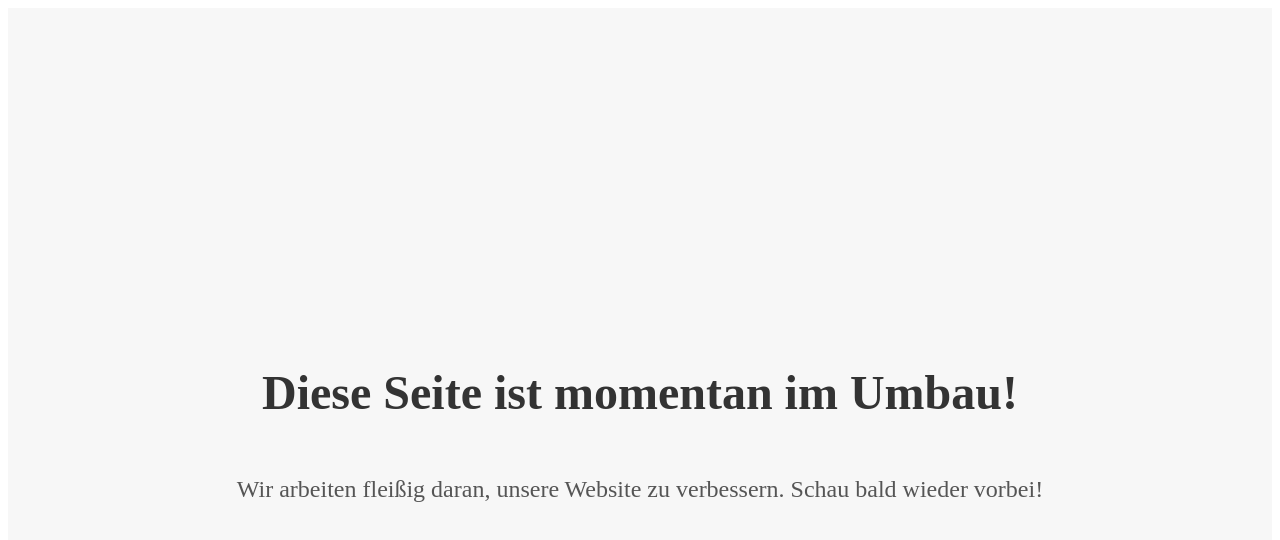
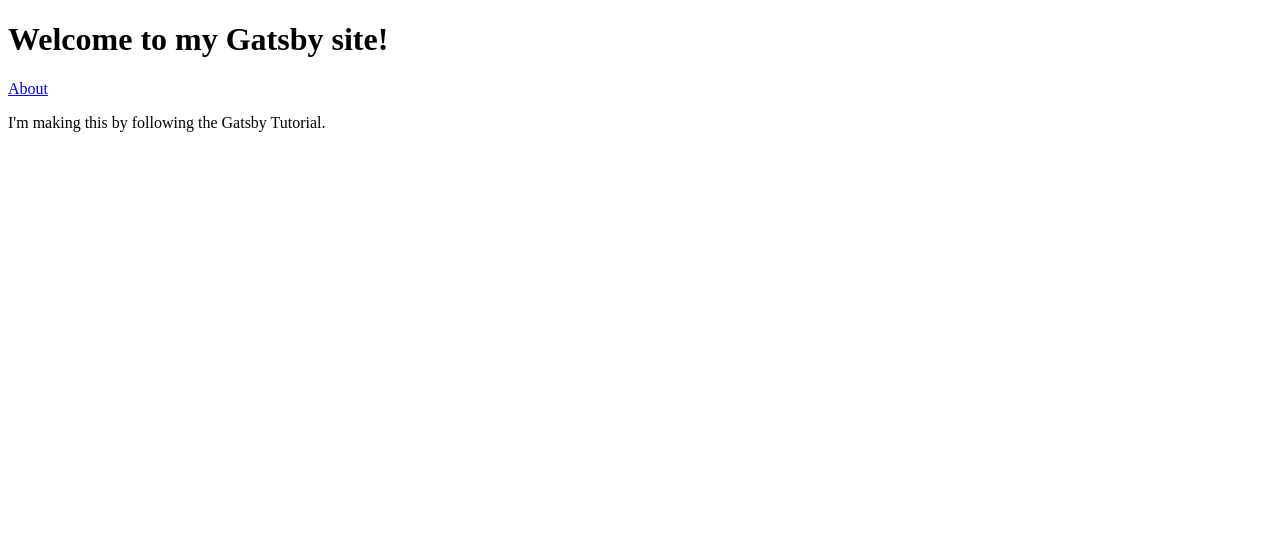
Before and after one commit to elyps/bastian-fischer.dev, a Gatsby site: page / in a window 1280 px wide. Built offline with nearby package versions, Linux system fonts and the light colour scheme; Gatsby itself is replaced by a stand-in of ours.

Commit message:
Create about page

```diff
--- a/src/pages/index.js
+++ b/src/pages/index.js
@@ -1,42 +1,20 @@
-// src/pages/index.js
+// Step 1: Import React
+import * as React from 'react'
+import { Link } from 'gatsby'
 
-import React from "react";
+// Step 2: Define your component
+const IndexPage = () => {
+  return (
+    <main>
+      <h1>Welcome to my Gatsby site!</h1>
+	  <Link to="/about">About</Link>
+      <p>I'm making this by following the Gatsby Tutorial.</p>
+    </main>
+  )
+}
 
-const UnderConstruction = () => (
-  <div style={styles.container}>
-    <h1 style={styles.heading}>Diese Seite ist momentan im Umbau!</h1>
-    <p style={styles.paragraph}>
-      Wir arbeiten fleißig daran, unsere Website zu verbessern. Schau bald wieder vorbei!
-    </p>
-  </div>
-);
+// You'll learn about this in the next task, just copy it for now
+export const Head = () => <title>Home Page</title>
 
-export const Head = () => <title>Under Construction</title>
-
-const styles = {
-  container: {
-    display: 'flex',
-    flexDirection: 'column',
-    alignItems: 'center',
-    justifyContent: 'center',
-    minHeight: '100vh',
-    backgroundColor: '#f7f7f7',
-    textAlign: 'center',
-    padding: '20px',
-  },
-  heading: {
-    fontSize: '3rem',
-    color: '#333',
-  },
-  paragraph: {
-    fontSize: '1.5rem',
-    color: '#555',
-    marginBottom: '20px',
-  },
-  image: {
-    maxWidth: '100%',
-    height: 'auto',
-  },
-};
-
-export default UnderConstruction;
+// Step 3: Export your component
+export default IndexPage
```
Also changed, not shown: src/pages/about.js (added, +24 -0 lines).
